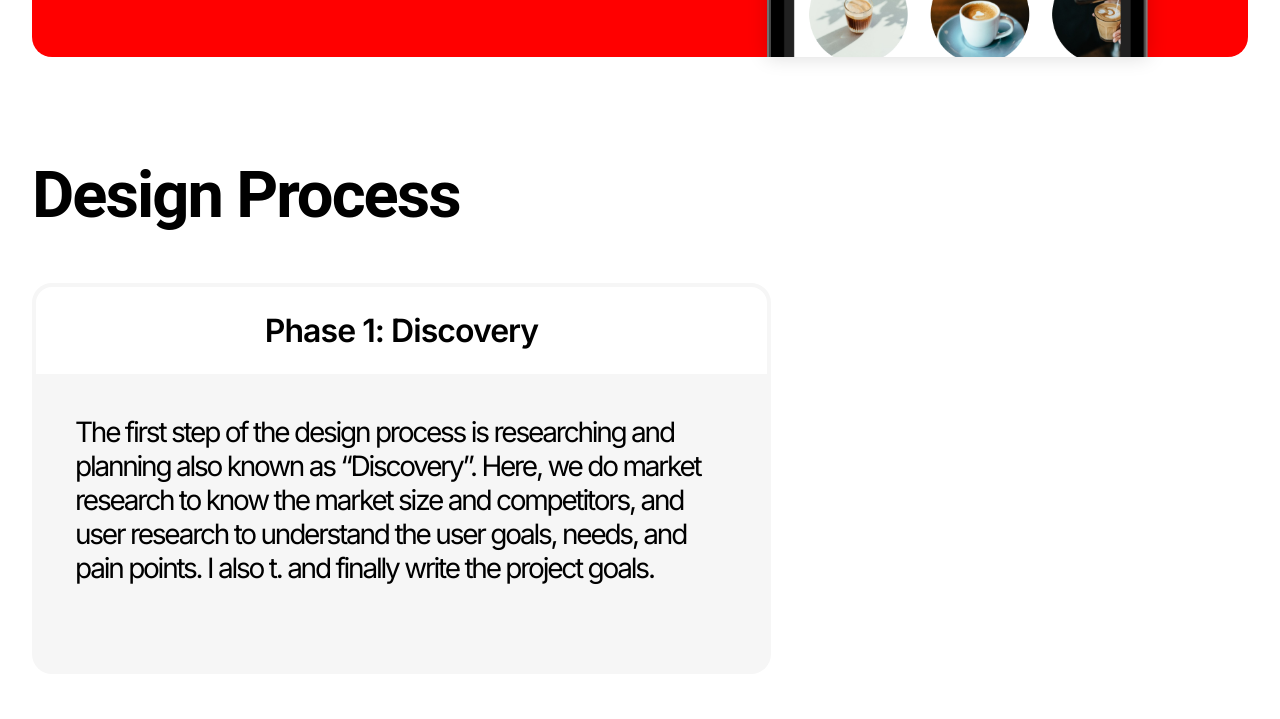
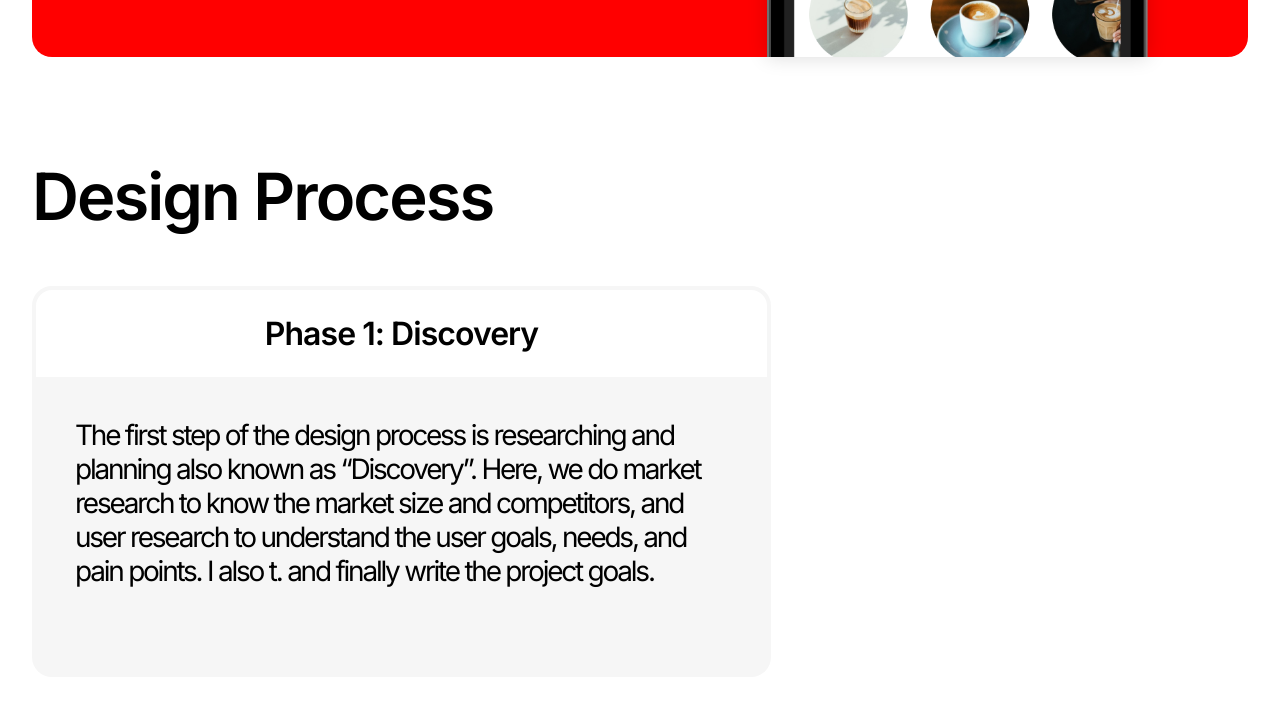
Before and after one commit to YousefProjects/LandingPage, a plain HTML site: page index.html in a window 1280 px wide. Shown: the part 608-1327 px from the top of the page. Drawn offline with Linux system fonts and the light colour scheme.

Commit message:
draft1.1

```diff
--- a/style.css
+++ b/style.css
@@ -8,7 +8,7 @@
 }
 
 body {
-  font-family: "Roboto", sans-serif;
+  font-family: "Inter", sans-serif;
   display: flex;
   flex-direction: column;
   align-items: center;
@@ -405,7 +405,6 @@ a{
   align-items: center;
   justify-content: center;
 }
-
 .socialMedia .btns .twitter {
   background: #2c9df1;
 }
@@ -415,6 +414,11 @@ a{
 .socialMedia .btns .github {
   background: linear-gradient(169deg, #bb6bd9 0%, #9b51e0 100%);
 }
+
+
+
+
+
 /******** Responsive rules ********/
 @media (width <= 1340px) {
   .container {
```
